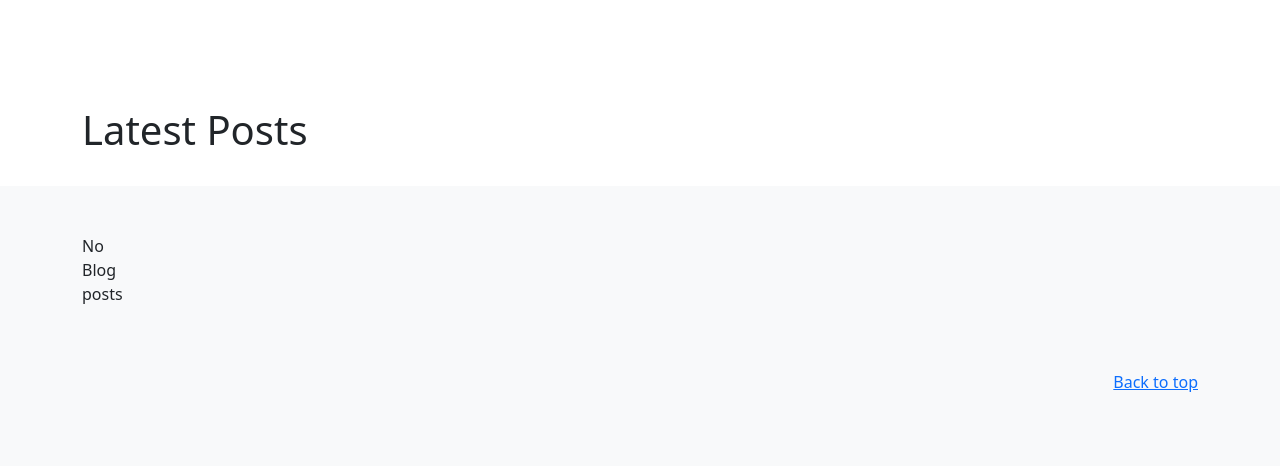
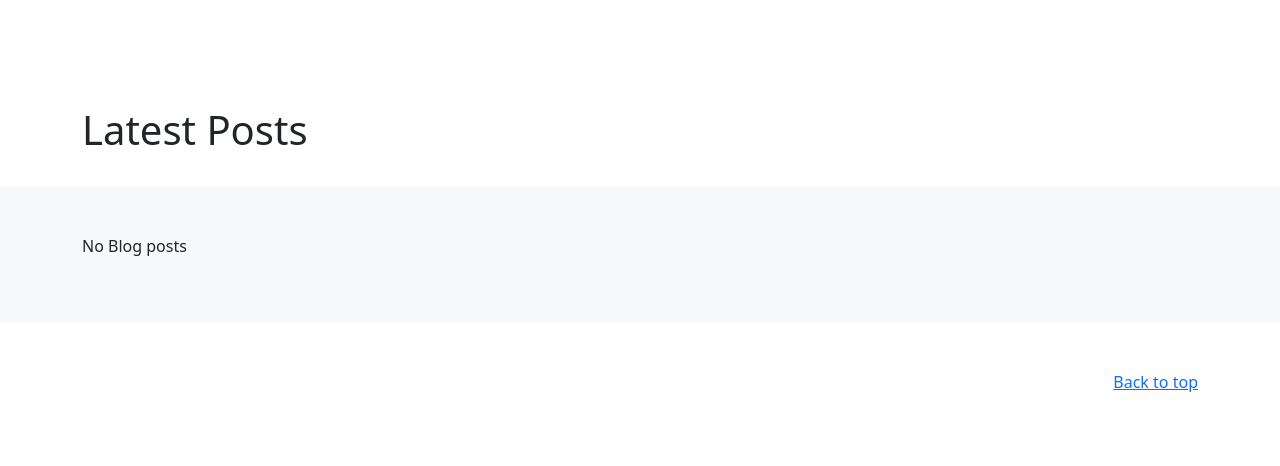
Before and after one commit to scottdev1986/simple_blog, a Django app: page / in a window 1280 px wide. Shown: the part 358-824 px from the top of the page. After the commit the page ends 750 px from the top, so only its background shows below. Run offline with Django 4.2, Linux system fonts and the light colour scheme; data that the repository does not hold is empty; some libraries are stand-ins or nearby versions.

Commit message:
change settings

```diff
--- a/templates/blog/blog.html
+++ b/templates/blog/blog.html
@@ -12,10 +12,10 @@
 
 <div class="album py-5 bg-light">
     <div class="container d-flex justify-content-between align-items-center">
+        {% if posts %}
+        {% for post in posts %}
         <div class="row row-cols-1 row-cols-sm-2 row-cols-md-3 g-3">
-            {% if posts %}
             <div class="row">
-            {% for post in posts %}
                 <div class="card shadow-sm">
                     <div class="card-body">
                         <div class="container">
@@ -35,13 +35,11 @@
                         </div>
                     </div>
                 </div>
-                {% endfor %}
             </div>
         </div>
+        {% endfor %}
         {% else %}
-        <div class="col-md12">
-            <p>No Blog posts</p>
-        </div>
+        <p>No Blog posts</p>
         {% endif %}
     </div>
 </div>
```
